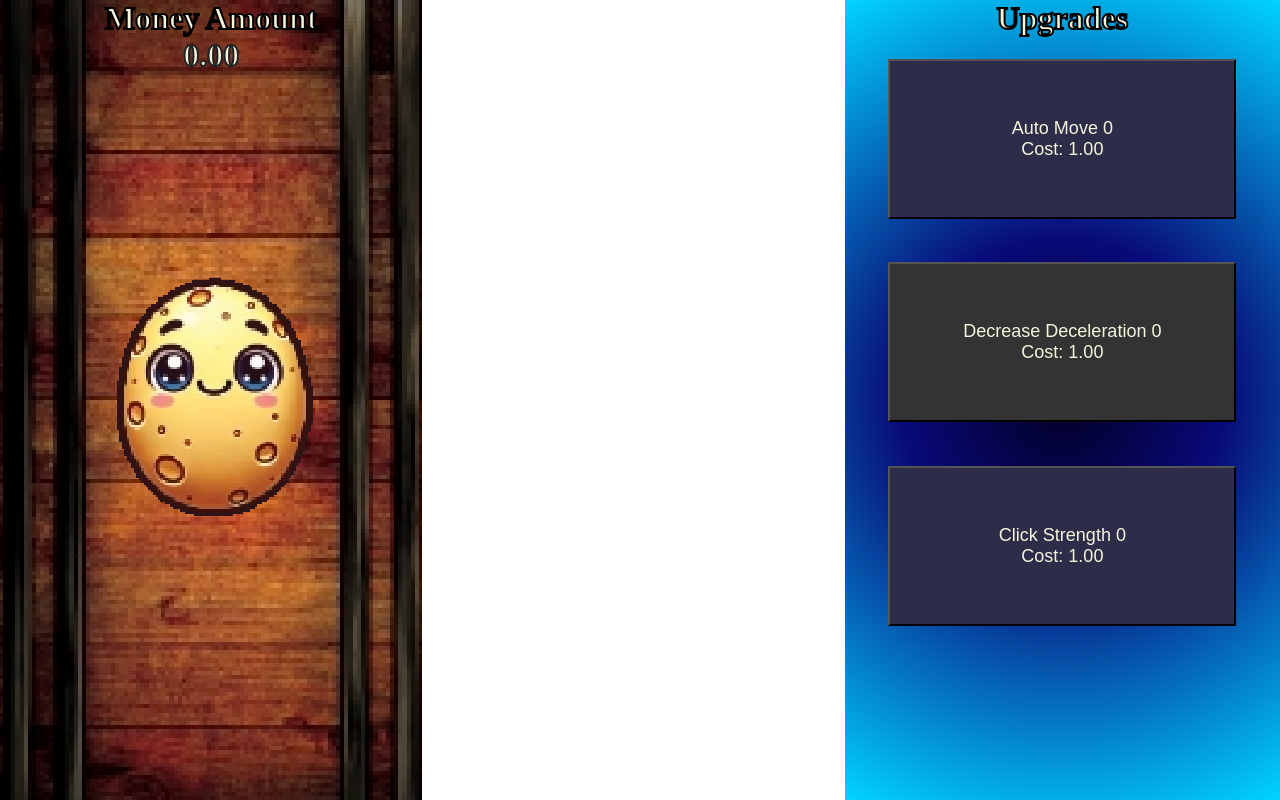
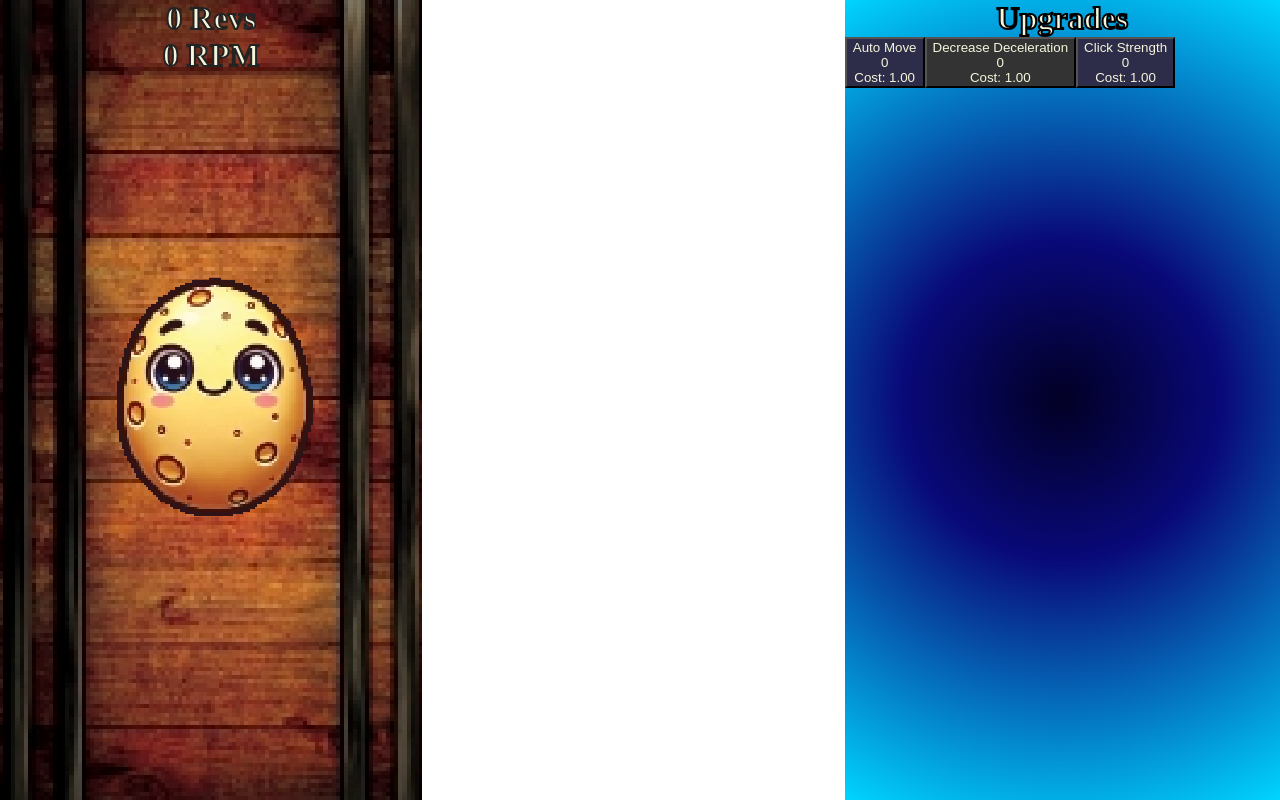
Before and after one commit to aidencachia/PotatoSpinner, a website: page client/index.html in a window 1280 px wide. Drawn offline with Linux system fonts and the light colour scheme; a web font is replaced by a local one.

Commit message:
Add upgrade buttons and RPM calculation to enhance gameplay mechanics

```diff
--- a/client/index.html
+++ b/client/index.html
@@ -14,30 +14,15 @@
 </head>
 <body>
     <div id="clickingSpace" class="centreParent section">
-        <h1 class="atma-bold">Money Amount</h1>
-        <h2 id="Revs" class="atma-bold">0.00</h2>
+        <h2 class="atma-bold"><span id="Revs">0</span> Revs</h2>
         <button id="potato" class="centreChild" onclick="increaseSpin()">
             <img id="potatoImg" src="img/potato_ideal_100x100.webp" alt="Potato">
         </button>
+        <h2 class="atma-bold"><span id="RPM">0</span> RPM</h2>
     </div>
     <div id="upgradesSection" class="section">
         <h1 class="atma-bold">Upgrades</h1>
-        <div id="upgradeButtons">
-            <button class="upgrade" onclick="upgradeAutoMove()">
-                Auto Move <span id="autoMoveLevel" class="level">0</span> <br>
-                Cost: <span id="autoMoveCost" class="cost">1.00</span>
-            </button>
-
-            <button class="upgrade" onclick="upgradeDecreaseDeceleration()">
-                Decrease Deceleration <span id="decreaseDecelerationLevel" class="level">0</span> <br>
-                Cost: <span id="decreaseDecelerationCost" class="cost">1.00</span>
-            </button>
-
-            <button class="upgrade" onclick="upgradeClickStrength()">
-                Click Strength <span id="clickStrengthLevel" class="level">0</span> <br>
-                Cost: <span id="clickStrengthCost" class="cost">1.00</span>
-            </button>
-        </div>
+        <div id="upgradeButtonContainer"></div>
     </div>
 </body>
 </html>
--- a/client/scripts/game.js
+++ b/client/scripts/game.js
@@ -9,7 +9,34 @@ let spinning = false;
 const spinningImage = "img/potato_spinning_100x100.webp";
 const stoppedImage = "img/potato_ideal_100x100.webp";
 
-window.onload = load();
+const upgradeButtonsInfo = {
+    autoMove: {
+        text: "Auto Move",
+        id: "autoMoveButton",
+        upgradeFunction: upgradeAutoMove,
+        levelId: "autoMoveLevel",
+        costId: "autoMoveCost"
+    },
+    decreaseDeceleration: {
+        text: "Decrease Deceleration",
+        id: "decreaseDecelerationButton",
+        upgradeFunction: upgradeDecreaseDeceleration,
+        levelId: "decreaseDecelerationLevel",
+        costId: "decreaseDecelerationCost"
+    },
+    clickStrength: {
+        text: "Click Strength",
+        id: "clickStrengthButton",
+        upgradeFunction: upgradeClickStrength,
+        levelId: "clickStrengthLevel",
+        costId: "clickStrengthCost"
+    }
+}
+
+let lastTimestamp = performance.now();
+let rpm = 0; // real-time rpm
+
+window.onload = load;
 setInterval(save, 10000);
 
 function upgradeAutoMove() {
@@ -44,10 +71,22 @@ function upgradeClickStrength() {
 }
 
 function spin() {
+    const currentTimestamp = performance.now();
+    let deltaTime = (currentTimestamp - lastTimestamp) / 1000; // seconds
+    lastTimestamp = currentTimestamp;
+
     let prevAngle = angle;
     // if (speed > 0.01) { // Keep spinning until nearly stopped
         angle += speed; // Increase rotation
         speed = Math.max(speed*(1-Math.pow(0.2,decreaseDecelerationLevel*0.2+1)), autoMoveLevel*0.1);
+
+        // Guard against deltaTime being zero
+        if (deltaTime < 0.001) {
+            deltaTime = 0.001;  // minimum threshold to avoid infinity
+        }
+        rpm = ((angle - prevAngle) / 360) * (60 / deltaTime);
+        // Optional: display rpm in a dedicated element if exists:
+        // document.getElementById("rpm").innerText = rpm.toFixed(2);
 
         document.getElementById("potato").style.transform = `translate(-50%, -50%) rotate(${angle}deg)`;
 
@@ -68,7 +107,8 @@ function spin() {
 
     revs += (angle - prevAngle)/360;
 
-    document.getElementById("Revs").innerHTML = (Math.round(revs*100)/100).toFixed(2);
+    document.getElementById("Revs").innerHTML = (Math.floor(revs*100)/100).toFixed(2);
+    document.getElementById("RPM").innerHTML = rpm.toFixed(2);
 }
 
 
@@ -126,6 +166,8 @@ async function save(){
 }
 
 async function load(){
+    createButtons();
+
     if(localStorage.getItem("userId") != null){
         const res = await fetch(window.location.origin+"/save?key="+localStorage.getItem("userId"));
         const data = await res.json();
@@ -135,12 +177,39 @@ async function load(){
         decreaseDecelerationLevel = data["upgrades"]["decreaseDeceleration"];
         clickStrengthLevel = data["upgrades"]["clickStrength"];
 
-        document.getElementById("Revs").innerHTML = (Math.round(revs*100)/100).toFixed(2);
+        document.getElementById("Revs").innerHTML = (Math.floor(revs*100)/100).toFixed(2);
         document.getElementById("autoMoveLevel").innerHTML = autoMoveLevel;
         document.getElementById("autoMoveCost").innerHTML = (Math.ceil(Math.pow(1.8,autoMoveLevel)*100)/100).toFixed(2);
         document.getElementById("decreaseDecelerationLevel").innerHTML = decreaseDecelerationLevel;
         document.getElementById("decreaseDecelerationCost").innerHTML = (Math.ceil(Math.pow(1.8,decreaseDecelerationLevel)*100)/100).toFixed(2);
         document.getElementById("clickStrengthLevel").innerHTML = clickStrengthLevel;
         document.getElementById("clickStrengthCost").innerHTML = (Math.ceil(Math.pow(1.8,clickStrengthLevel)*100)/100).toFixed(2);
+
+        spin();
     }
 }
+
+function createButtons(){
+    const buttonContainer = document.getElementById("upgradeButtonContainer");
+
+    for(const [key, value] of Object.entries(upgradeButtonsInfo)){
+        const button = document.createElement("button");
+        button.innerHTML = value.text;
+        button.id = value.id;
+        button.className = "upgrade"; // use className instead of class
+        button.onclick = value.upgradeFunction;
+
+        const level = document.createElement("div");
+        level.className = "level";
+        level.id = value.levelId;
+        level.innerHTML = "0";
+
+        const cost = document.createElement("p");
+        cost.innerHTML = "Cost: <span id='"+value.costId+"'>1.00</span>";
+
+        button.appendChild(level);
+        button.appendChild(cost);
+
+        buttonContainer.appendChild(button);
+    }
+}
```
